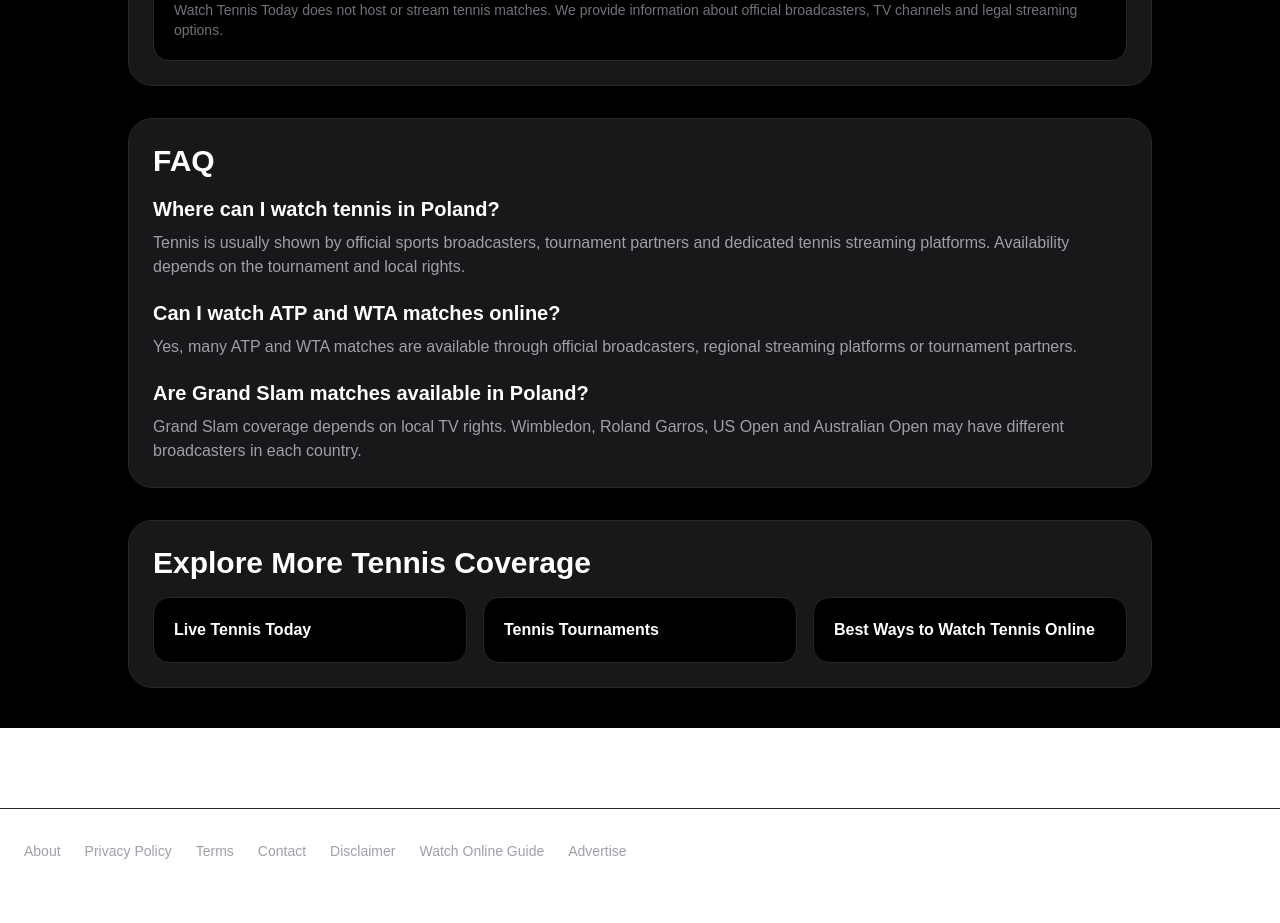
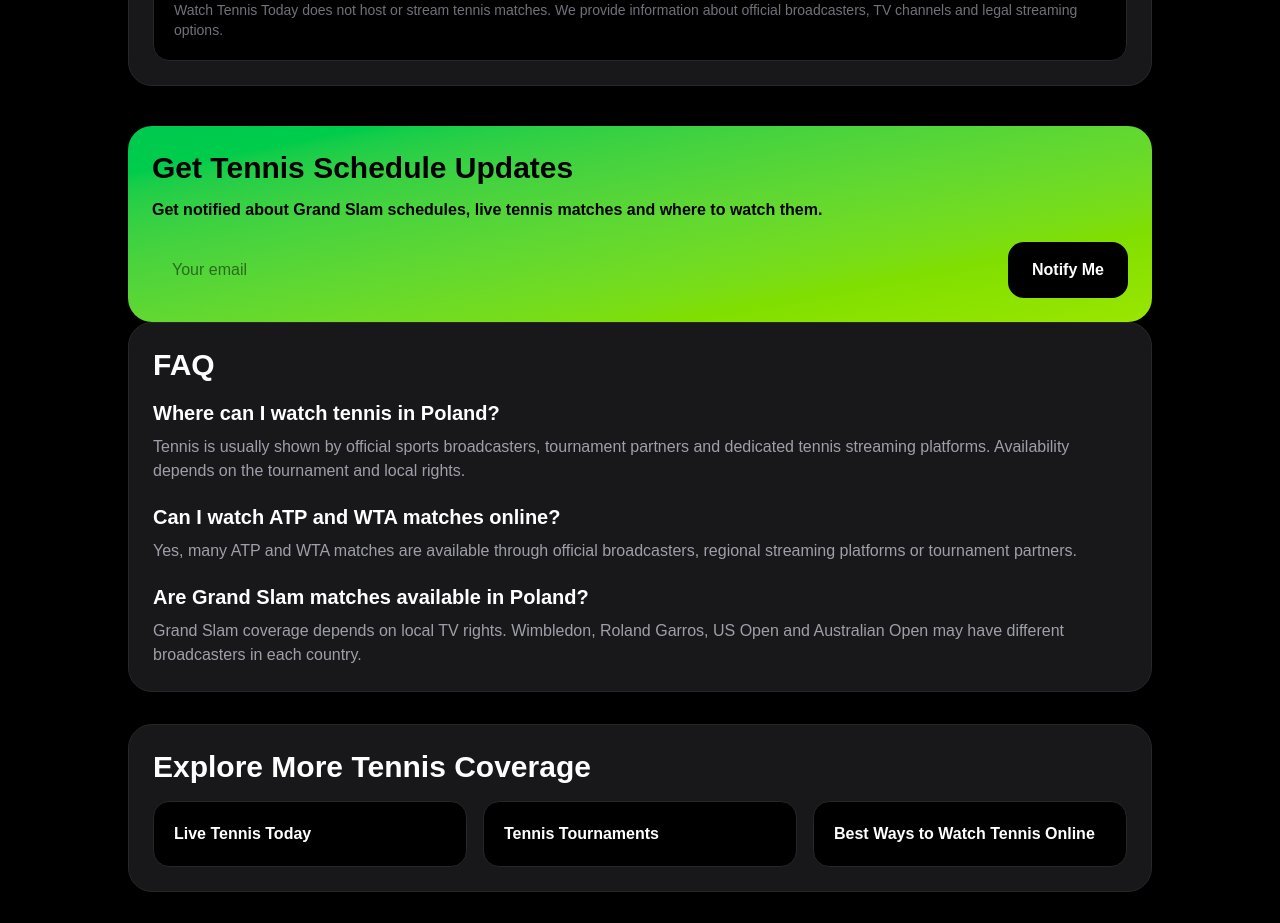
Before and after one commit to 8dqqd57hyh-rgb/watch-tennis-today, a Next.js app: page /watch-tennis-in/poland in a window 1280 px wide. Shown: the part 1240-2163 px from the top of the page. Before the commit the page ends 2133 px from the top, so only its background shows below. Built offline with nearby package versions, Linux system fonts and the light colour scheme.

Commit message:
Add internal links to country tennis pages

```diff
--- a/app/best-ways-to-watch-tennis-online/page.tsx
+++ b/app/best-ways-to-watch-tennis-online/page.tsx
@@ -5,6 +5,7 @@ export const metadata = {
 };
 
 import AdSlot from "@/app/components/AdSlot";
+import EmailSignup from "@/app/components/EmailSignup";
 
 const countries = [
   ["Poland", "/watch-tennis-in/poland"],
@@ -146,6 +147,7 @@ export default function BestWaysPage() {
               View Live Tennis
             </a>
           </div>
+          <EmailSignup />
 
           <div className="bg-zinc-900 border border-zinc-800 rounded-3xl p-6">
             <h2 className="text-3xl font-black mb-5">
--- /dev/null
+++ b/app/components/EmailSignup.tsx
@@ -0,0 +1,28 @@
+export default function EmailSignup() {
+  return (
+    <section className="mt-10 bg-gradient-to-br from-green-500 to-lime-400 text-black rounded-3xl p-6">
+      <h2 className="text-3xl font-black mb-3">
+        Get Tennis Schedule Updates
+      </h2>
+
+      <p className="font-semibold mb-5">
+        Get notified about Grand Slam schedules, live tennis matches and where to watch them.
+      </p>
+
+      <form className="flex flex-col md:flex-row gap-3">
+        <input
+          type="email"
+          placeholder="Your email"
+          className="flex-1 rounded-2xl px-5 py-4 text-black"
+        />
+
+        <button
+          type="submit"
+          className="bg-black text-white px-6 py-4 rounded-2xl font-black"
+        >
+          Notify Me
+        </button>
+      </form>
+    </section>
+  );
+}
--- a/app/player/[slug]/page.tsx
+++ b/app/player/[slug]/page.tsx
@@ -1,4 +1,5 @@
 import { headers } from "next/headers";
+import EmailSignup from "@/app/components/EmailSignup";
 
 export const dynamic = "force-dynamic";
 
@@ -280,6 +281,7 @@ export default async function PlayerPage({
             </div>
           </div>
         </section>
+        <EmailSignup />
 
         <script
           type="application/ld+json"
--- a/app/watch-tennis-in/[country]/page.tsx
+++ b/app/watch-tennis-in/[country]/page.tsx
@@ -1,6 +1,7 @@
 export const dynamic = "force-dynamic";
 import { affiliateLinks } from "@/app/lib/affiliateLinks";
 import AdSlot from "@/app/components/AdSlot";
+import EmailSignup from "@/app/components/EmailSignup";
 
 function readableCountry(country: string) {
   return country
@@ -259,6 +260,8 @@ export default async function CountryPage({
           </div>
         </section>
 
+        <EmailSignup />
+
         <section className="bg-zinc-900 border border-zinc-800 rounded-3xl p-6">
           <h2 className="text-3xl font-black mb-4">
             FAQ
```
